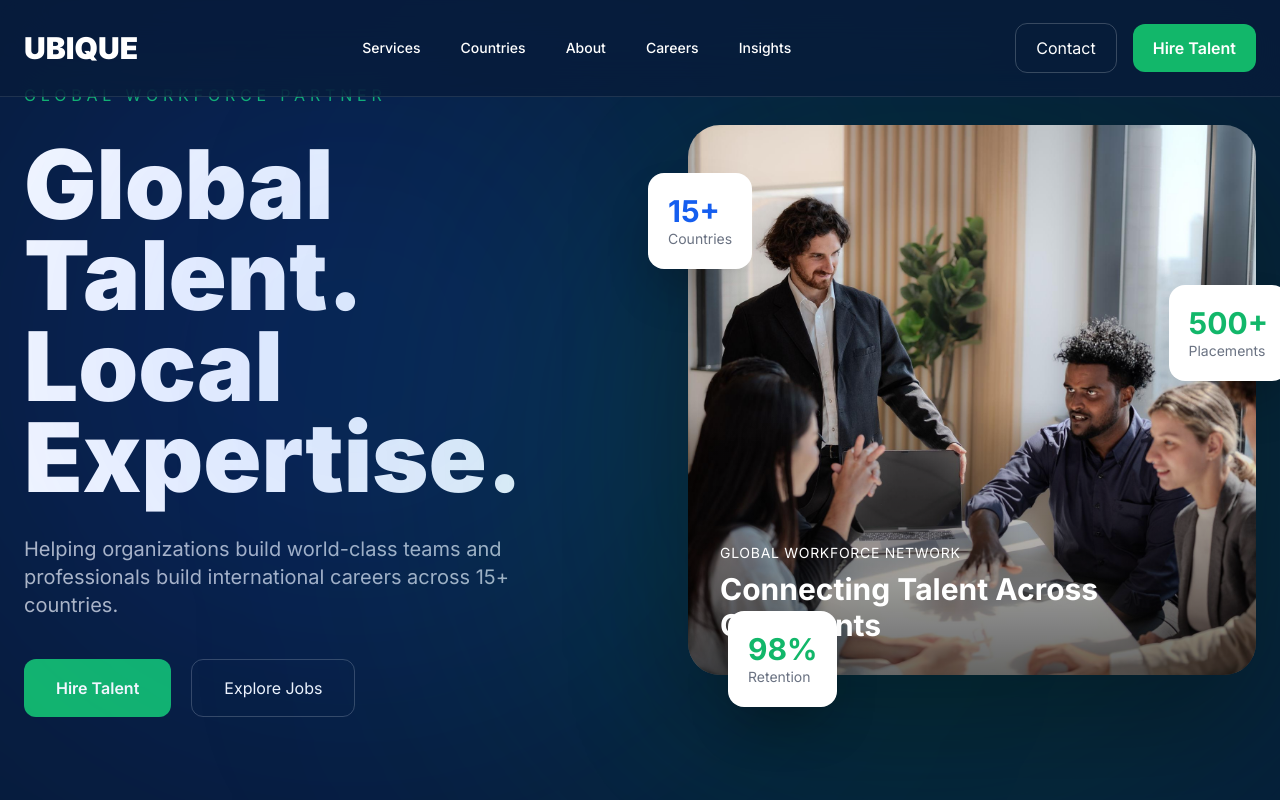
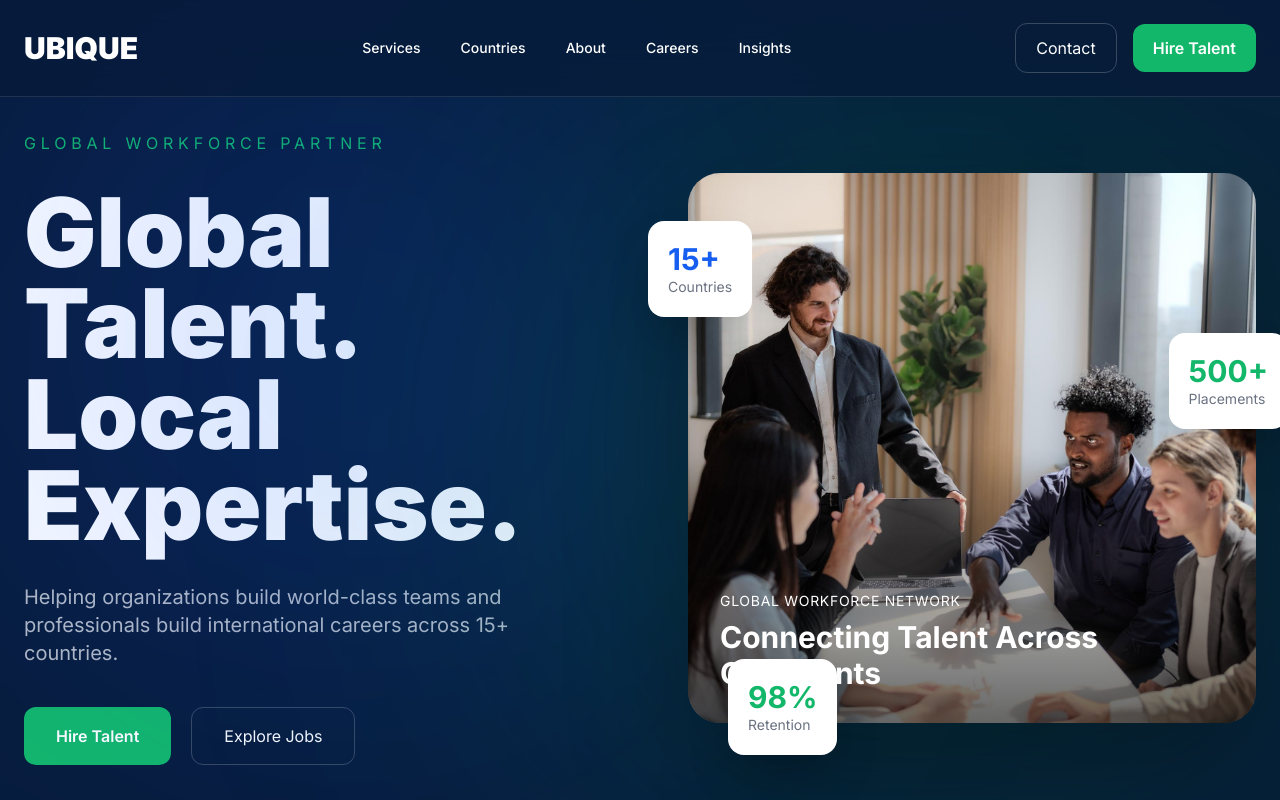
Before and after one commit to The-Nobleman-AB/ubique-website, a Next.js app: page / in a window 1280 px wide. Shown: the top 800 px of the page. Built offline with nearby package versions, Linux system fonts and the light colour scheme.

Commit message:
Hero sizing

```diff
--- a/components/homepage/Hero.tsx
+++ b/components/homepage/Hero.tsx
@@ -7,6 +7,7 @@ export default function Hero() {
       className="
       relative
       min-h-screen
+      pt-24
       bg-[#071B3A]
       overflow-hidden
       flex
```
